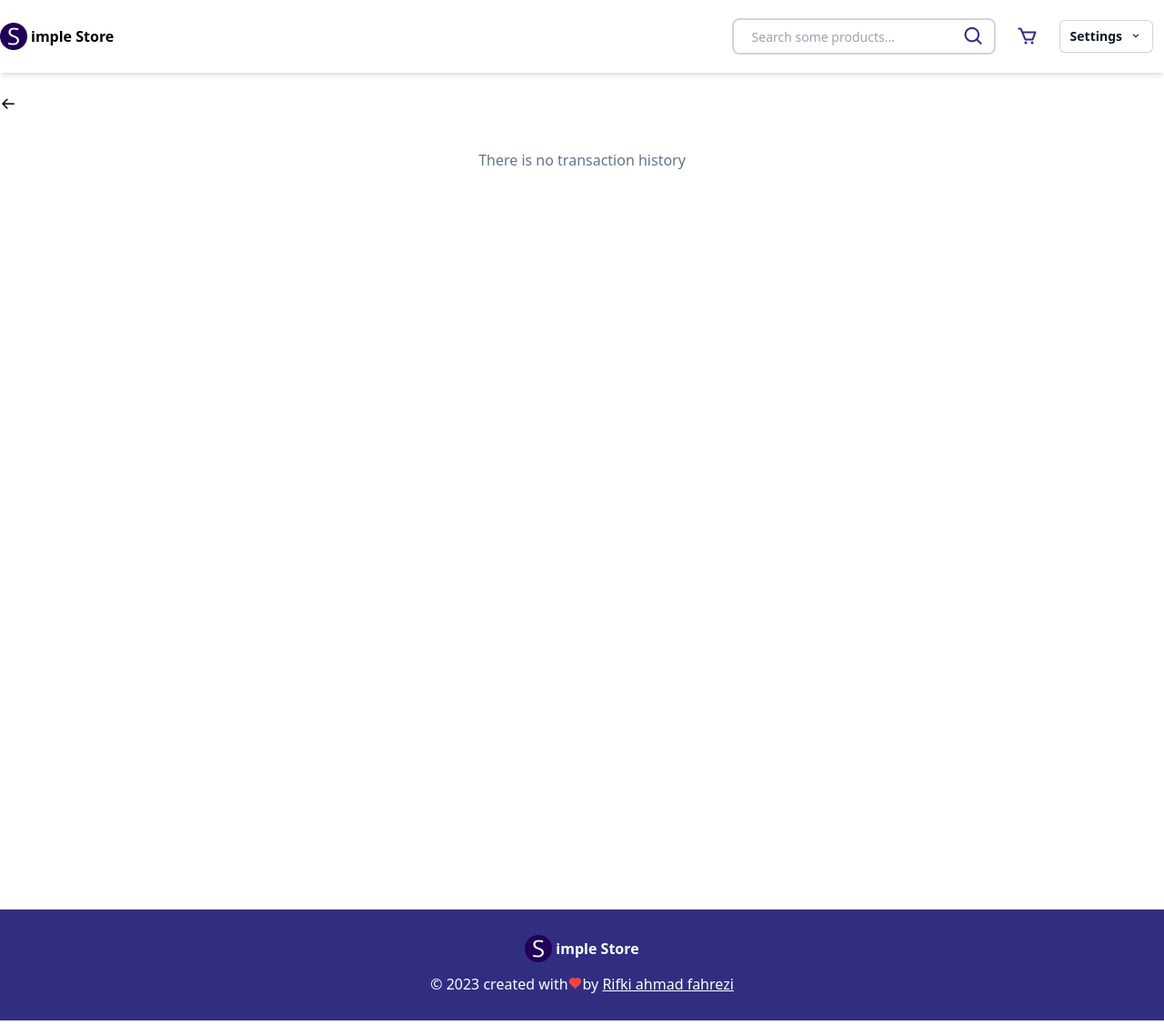
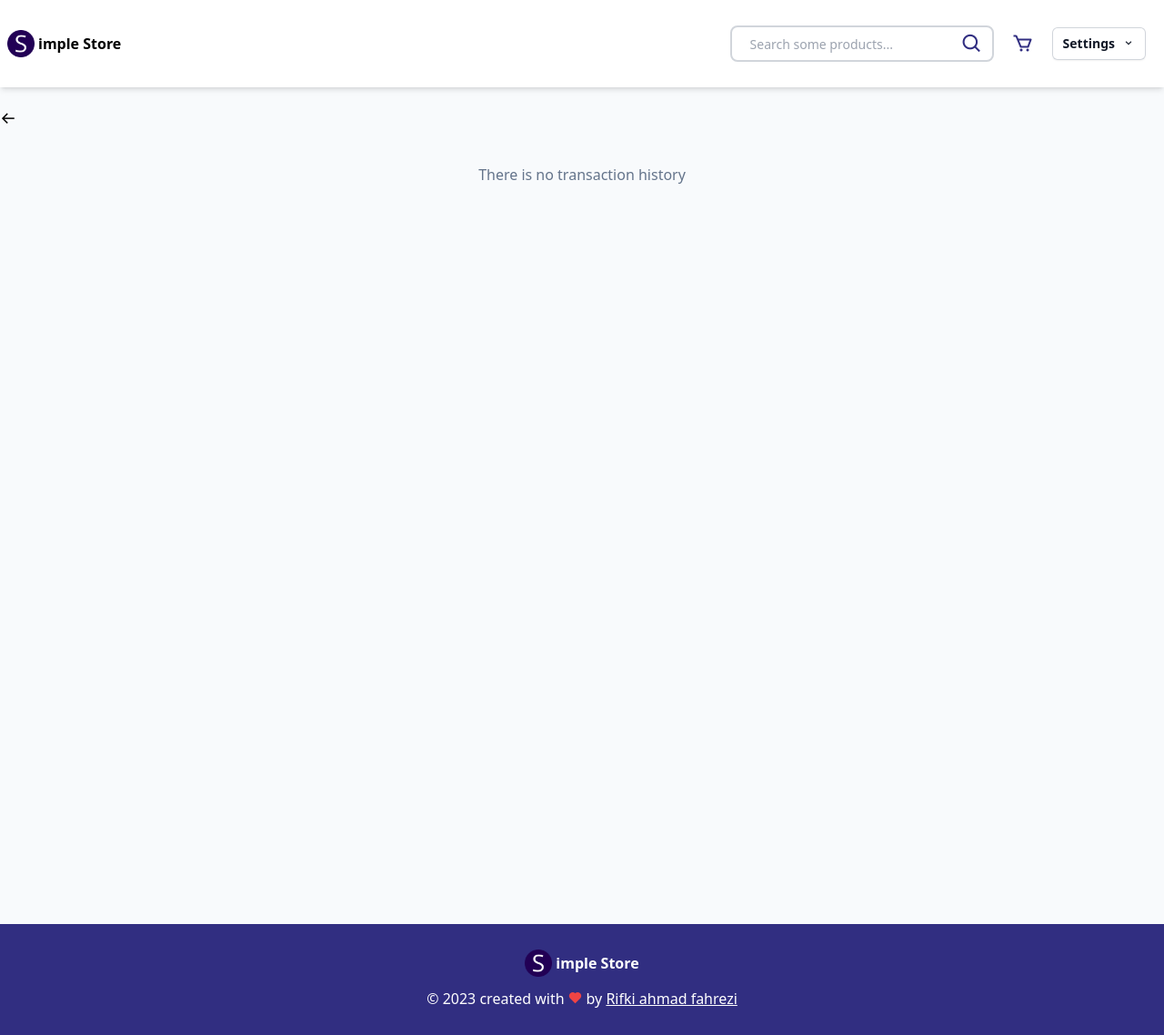
Before and after one commit to rifkiahmadfahrezi/simple-store, a React (Vite) app: page /transaction-history in a window 1280 px wide. Shown: the whole page at 91% size. Built offline with nearby package versions, Linux system fonts and the light colour scheme; sample sign-in values are in the browser's storage.

Commit message:
update css

```diff
--- a/index.html
+++ b/index.html
@@ -18,7 +18,7 @@
     <!-- swweetalert -->
     <script src="https://cdn.jsdelivr.net/npm/sweetalert2@11"></script>
   </head>
-  <body>
+  <body class="bg-slate-50">
     <div id="root"></div>
     <script type="module" src="/src/main.jsx"></script>
   </body>
--- a/src/component/card/index.jsx
+++ b/src/component/card/index.jsx
@@ -3,7 +3,7 @@ import React from 'react'
 export default function Card({to, children, style = '', discount = 0}){
 	return(
 		<a href={to}
-			className={`rounded-lg relative bg-white shadow-md overflow-hidden ${style}`}>
+			className={`rounded-lg relative bg-white shadow-lg overflow-hidden ${style}`}>
 			{discount > 0 && <span className="absolute top-0 right-0 bg-indigo-600 p-3 text-white text-sm">- {discount}%</span>}
 			{children}
 		</a>
--- a/src/component/footer/index.jsx
+++ b/src/component/footer/index.jsx
@@ -14,7 +14,7 @@ export default function Footer(){
 					</div>
 					<p className="text-white">
 						&copy; 2023 created with
-						<i className='bx bxs-heart text-red-500'></i>
+						<i className='bx mx-1 bxs-heart text-red-500'></i>
 						by <a className="underline" target="_blank" href="https://github.com/rifkiahmadfahrezi">Rifki ahmad fahrezi</a></p>
 				</div>
 			</div>
--- a/src/component/navbar/index.jsx
+++ b/src/component/navbar/index.jsx
@@ -64,13 +64,13 @@ export default function Navbar({setErrorState}){
 	return(
 	<>
 		<nav className="bg-white shadow-md w-full py-5 sticky top-0 z-[99] ">
-			<div className="container mx-auto w-[90%] sm:w-full flex flex-col sm:flex-row items-center justify-between">
+			<div className="container mx-auto w-[90%] p-1 sm:p-2 sm:w-full flex items-center justify-center sm:justify-between">
 				<Link to="/" style="items-center mb-5 sm:mb-0 hidden sm:flex">
 					<img src="/favicon/android-chrome-192x192.png" alt="logo" width="30"/>
 					<span className="font-montserrat ml-1 font-bold ">imple Store</span>
 				</Link>
 
-				<div className="flex items-center gap-1 sm:gap-[15px] mx-3">
+				<div className="flex items-center sm:gap-3 mx-3">
 					<Searchbox setErrorState={setErrorState}/>
 
 					{getCurrentPage() !== 'transaction' &&
--- a/src/pages/product.jsx
+++ b/src/pages/product.jsx
@@ -32,14 +32,15 @@ export default function Product(){
 	return(
 		<>
 			<Navbar/>
-			<div className="container mx-auto w-[90%] sm:w-full mt-5 cursor-pointer hover:bg-white">
+			<div className="container mx-auto w-[90%] sm:w-full mt-5 cursor-pointer px-5 hover:bg-white">
 				<button type="button" onClick={()=> window.history.back()} ><i className='text-lg bx bx-arrow-back'></i></button>
 			</div>
-			<div className="min-h-screen">
+			<div className="min-h-screen px-3">
 				{(products.id !== undefined) ?
 					<ProductDetails>
 						<ProductDetails.thumbnail src={thumbnail} discount={products.discountPercentage}>
 							{products?.images.map((item, i) => {
+								console.log(item)
 								return (
 									<div key={i}
 										onClick={(e) => changeThumbnail(e)}
--- a/src/utils/user.js
+++ b/src/utils/user.js
@@ -29,14 +29,14 @@ const userData = [
 		password: 'user12345', // min 8 characters
 		type: 'buyer' // type = admin or buyer
 	},
-	{
-		id: 3,
-		fullName: 'admin',
-		username: 'admin',
-		email: 'admin@simplestore.com',
-		password: 'admin12345', // min 8 characters
-		type: 'admin' // type = admin or buyer
-	}
+	// {
+	// 	id: 3,
+	// 	fullName: 'admin',
+	// 	username: 'admin',
+	// 	email: 'admin@simplestore.com',
+	// 	password: 'admin12345', // min 8 characters
+	// 	type: 'admin' // type = admin or buyer
+	// }
 ]
 
 export function getUser(id){
```
Also changed, not shown: 1 other file (tests, documents, lock files or other folders).
